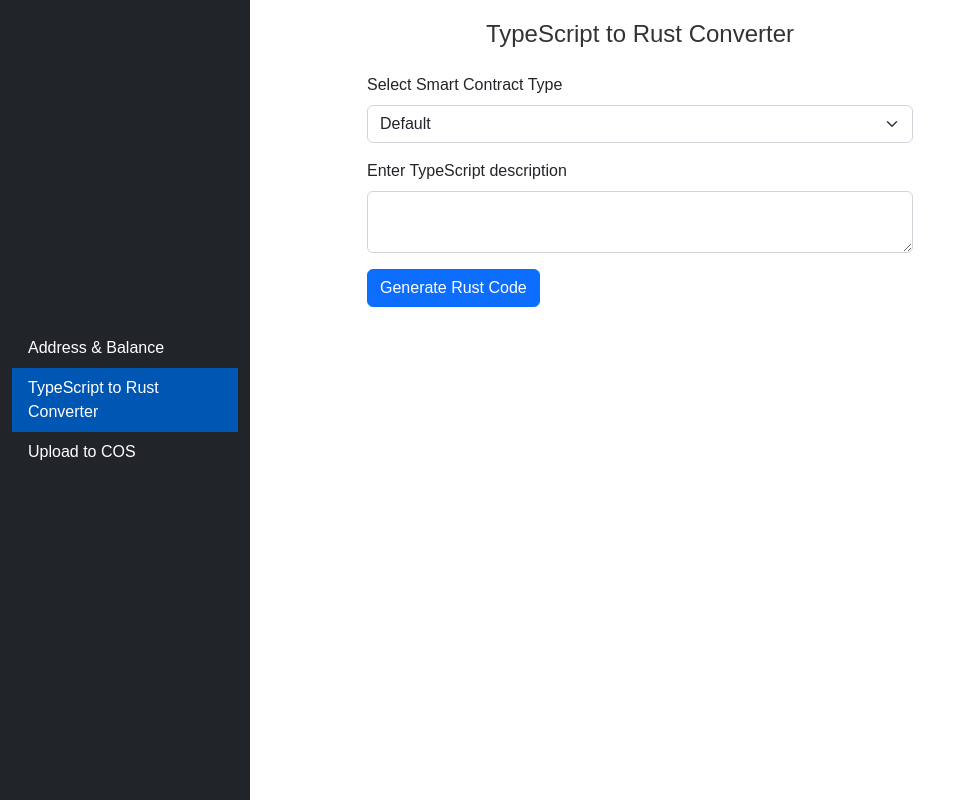
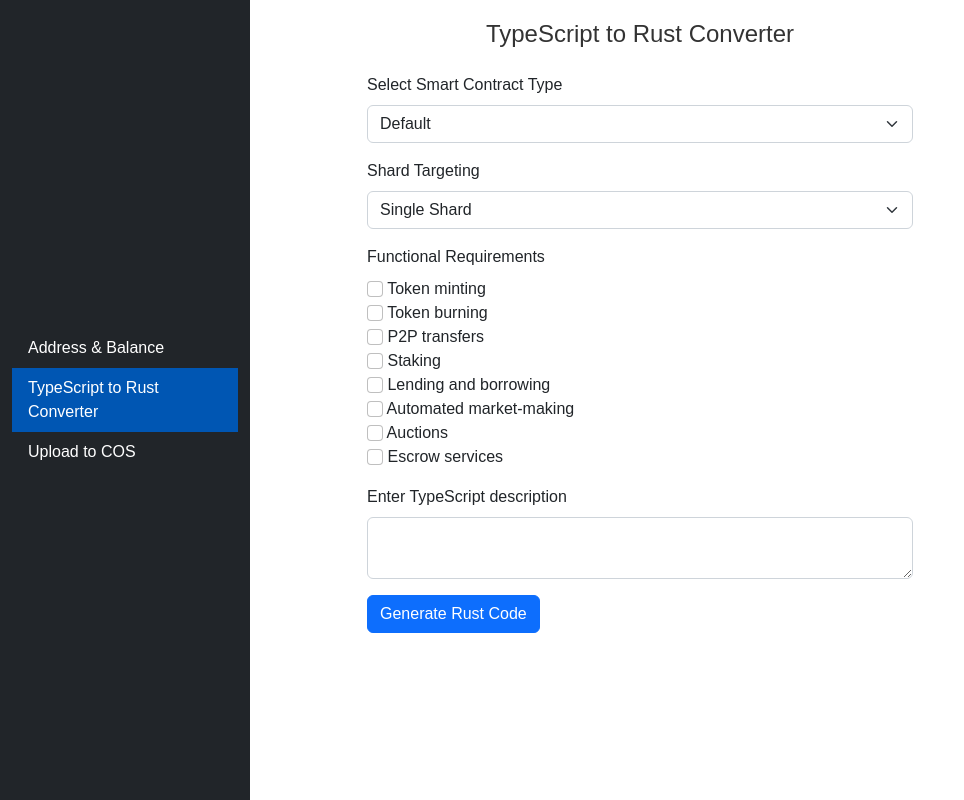
Before and after one commit to adelin232/MultiversX-Hackaton, a React (Create React App) app in the folder client/: page / in a window 1280 px wide. Both pictures are taken after a click on the link "TypeScript to Rust Converter". Shown: the whole page, without its empty margins (0-964 px from the left). Built offline with nearby package versions, Linux system fonts and the light colour scheme.

Commit message:
Improve TS to Rust Converter

```diff
--- a/client/src/App.tsx
+++ b/client/src/App.tsx
@@ -28,6 +28,8 @@ export default function App() {
   const [selectedFile, setSelectedFile] = useState<File | null>(null);
   const [uploadStatus, setUploadStatus] = useState<string | null>(null);
   const [contractType, setContractType] = useState<string>("default");
+  const [shardTarget, setShardTarget] = useState<string>("single");
+  const [functionalRequirements, setFunctionalRequirements] = useState<string[]>([]);
 
   useEffect(() => {
     if (address && address.length > 0) {
@@ -46,7 +48,7 @@ export default function App() {
         headers: {
           "Content-Type": "application/json",
         },
-        body: JSON.stringify({ description, contractType }),
+        body: JSON.stringify({ description, contractType, shardTarget, functionalRequirements }),
       });
 
       const data = await response.json();
@@ -153,10 +155,38 @@ export default function App() {
                 <Label for="contractTypeSelect">Select Smart Contract Type</Label>
                 <Input type="select" id="contractTypeSelect" value={contractType} onChange={(e) => setContractType(e.target.value)}>
                   <option value="default">Default</option>
-                  <option value="defi">DeFi</option>
-                  <option value="nft">NFT</option>
-                  <option value="dao">DAO</option>
+                  <option value="defi">DeFi (Decentralized Finance)</option>
+                  <option value="nft">NFT (Non-Fungible Tokens)</option>
+                  <option value="dao">DAO (Decentralized Autonomous Organization)</option>
+                  <option value="marketplace">Marketplace</option>
+                  <option value="votingsystem">Voting System</option>
+                  <option value="crowfunding">Crowdfunding / ICO</option>
+                  <option value="supplychain">Supply Chain</option>
+                  <option value="identitymanagement">Identity Management</option>
+                  <option value="dapp">dApp</option>
+                  <option value="gaming">Gaming</option>
                 </Input>
+              </FormGroup>
+              <FormGroup>
+                <Label for="shardTargetSelect">Shard Targeting</Label>
+                <Input type="select" id="shardTargetSelect" value={shardTarget} onChange={(e) => setShardTarget(e.target.value)}>
+                  <option value="single">Single Shard</option>
+                  <option value="multi">Multiple Shards (Cross-shard communication)</option>
+                </Input>
+              </FormGroup>
+              <FormGroup>
+                <Label>Functional Requirements</Label>
+                {['Token minting', 'Token burning', 'P2P transfers', 'Staking', 'Lending and borrowing', 'Automated market-making', 'Auctions', 'Escrow services'].map(req => (
+                  <div key={req}>
+                    <Input type="checkbox" value={req} onChange={(e) => {
+                      if (e.target.checked) {
+                        setFunctionalRequirements(prev => [...prev, req]);
+                      } else {
+                        setFunctionalRequirements(prev => prev.filter(r => r !== req));
+                      }
+                    }} /> {req}
+                  </div>
+                ))}
               </FormGroup>
               <FormGroup>
                 <Label for="descriptionTextarea">Enter TypeScript description</Label>
@@ -174,7 +204,7 @@ export default function App() {
               {error && <Alert color="danger" className="mt-3">{error}</Alert>}
               {rustCode && (
                 <div className="mt-3 bg-light p-3 custom-code-block">
-                  <pre>{rustCode}</pre>
+                  <pre style={{ whiteSpace: "pre-wrap" }}>{rustCode}</pre>
                 </div>
               )}
             </Col>
```
Also changed, not shown: 1 other file (tests, documents, lock files or other folders).
